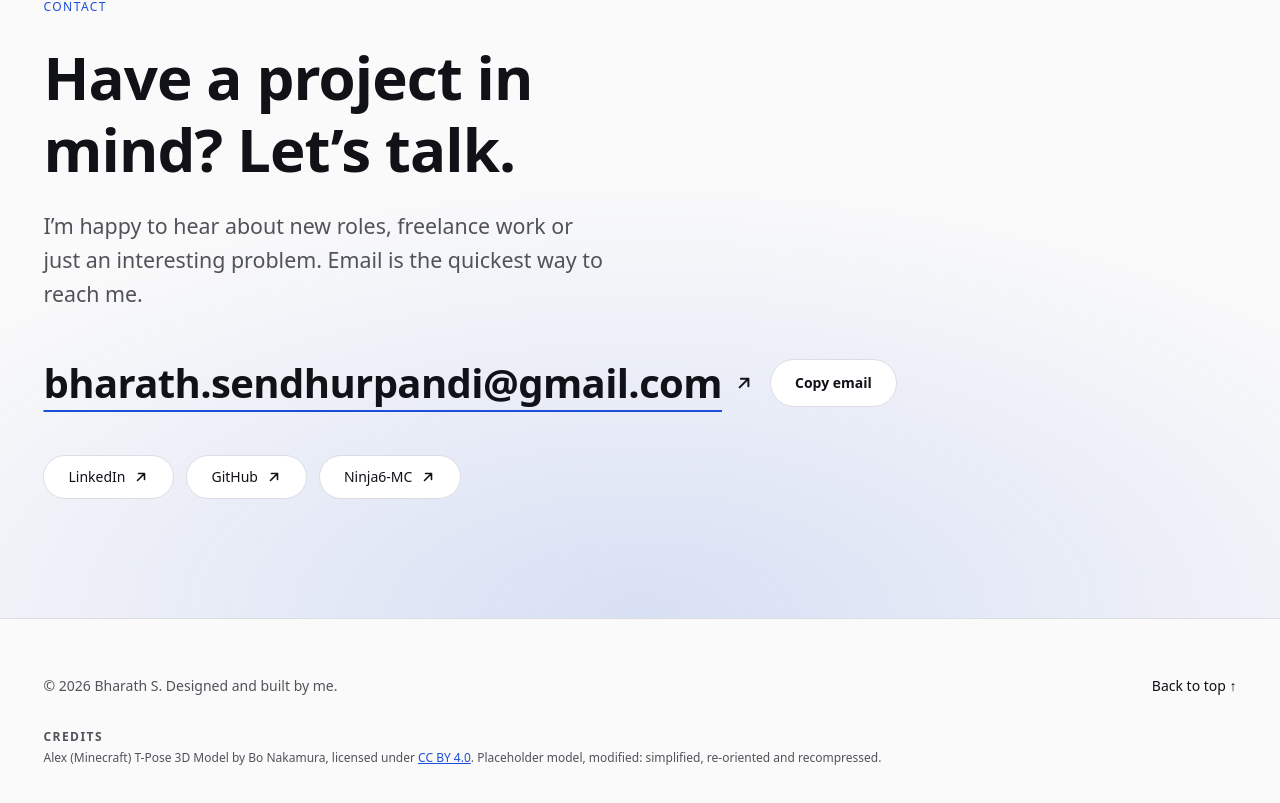
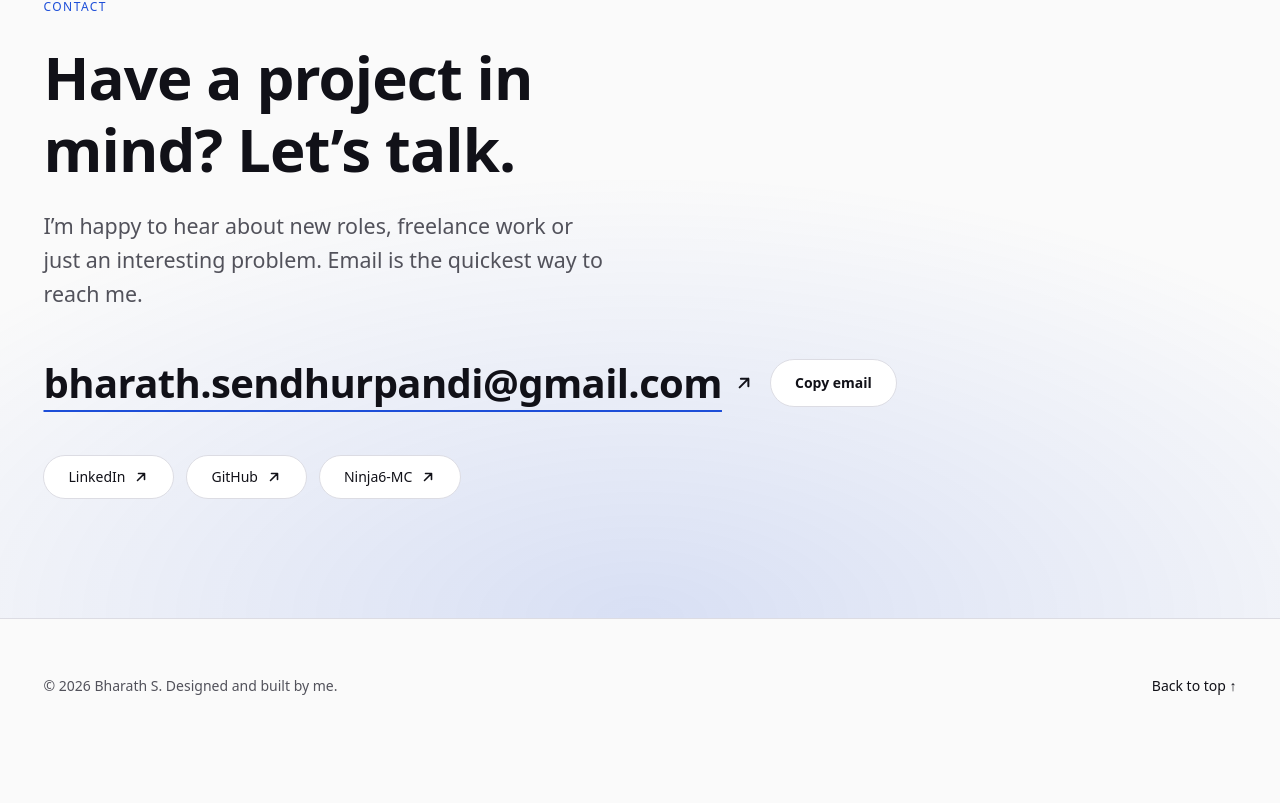
Before and after one commit to BharathASL/BharathASL.github.io, a React (Vite) app: page / in a window 1280 px wide. Shown: the part 10273-11076 px from the top of the page. After the commit the page ends 11027 px from the top, so only its background shows below. Built offline with nearby package versions, Linux system fonts and the light colour scheme.

Commit message:
Footer update (#103)
* Remove the credits from the footer

* Remove the credits data and references

```diff
--- a/src/components/Footer.css
+++ b/src/components/Footer.css
@@ -33,22 +33,3 @@
 .site-footer__top:hover {
   color: var(--color-accent);
 }
-
-.site-footer__credits {
-  font-size: var(--text-xs);
-}
-
-.site-footer__credits-title {
-  margin: 0 0 var(--space-1);
-  font-family: var(--font-body);
-  font-size: var(--text-xs);
-  font-weight: var(--weight-semibold);
-  letter-spacing: var(--tracking-wide);
-  text-transform: uppercase;
-}
-
-.site-footer__credits ul {
-  margin: 0;
-  padding: 0;
-  list-style: none;
-}
--- a/src/components/Footer.jsx
+++ b/src/components/Footer.jsx
@@ -1,4 +1,3 @@
-import { credits } from '../data/credits.js';
 import './Footer.css';
 
 export default function Footer({ name, inert }) {
@@ -16,30 +15,6 @@ export default function Footer({ name, inert }) {
             <span aria-hidden="true"> ↑</span>
           </a>
         </div>
-
-        {credits.length > 0 && (
-          <div className="site-footer__credits">
-            <h2 className="site-footer__credits-title">Credits</h2>
-            <ul>
-              {credits.map((credit) => (
-                <li key={credit.work}>
-                  {credit.url ? (
-                    <a href={credit.url} target="_blank" rel="noreferrer">
-                      {credit.work}
-                    </a>
-                  ) : (
-                    credit.work
-                  )}{' '}
-                  by {credit.author}, licensed under{' '}
-                  <a href={credit.licenseUrl} target="_blank" rel="noreferrer">
-                    {credit.license}
-                  </a>
-                  .{credit.note && ` ${credit.note}`}
-                </li>
-              ))}
-            </ul>
-          </div>
-        )}
       </div>
     </footer>
   );
--- a/src/data/credits.js
+++ /dev/null
@@ -1,9 +0,0 @@
-export const credits = [
-  {
-    work: 'Alex (Minecraft) T-Pose 3D Model',
-    author: 'Bo Nakamura',
-    license: 'CC BY 4.0',
-    licenseUrl: 'https://creativecommons.org/licenses/by/4.0/',
-    note: 'Placeholder model, modified: simplified, re-oriented and recompressed.',
-  },
-];
```
Also changed, not shown: scripts/check-data.mjs (+0 -8 lines), src/data/README.md, 1 other file (tests, documents, lock files or other folders).
